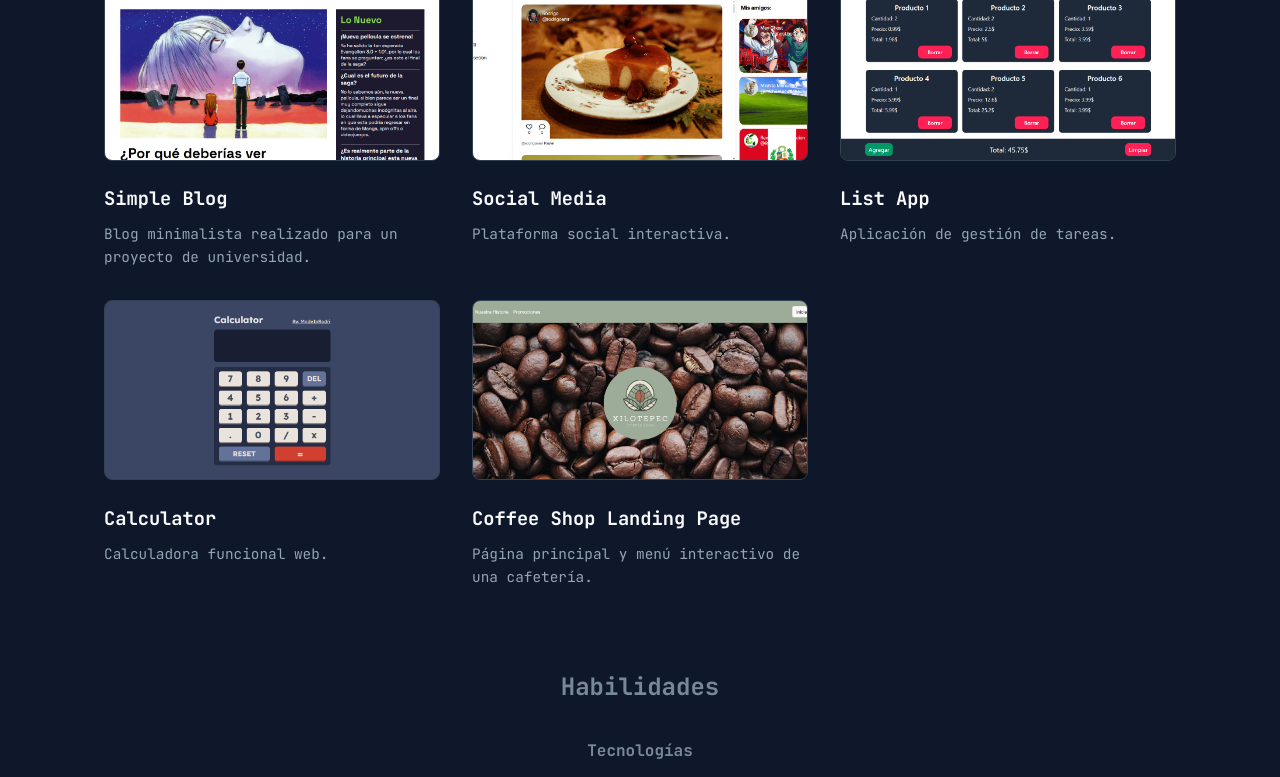
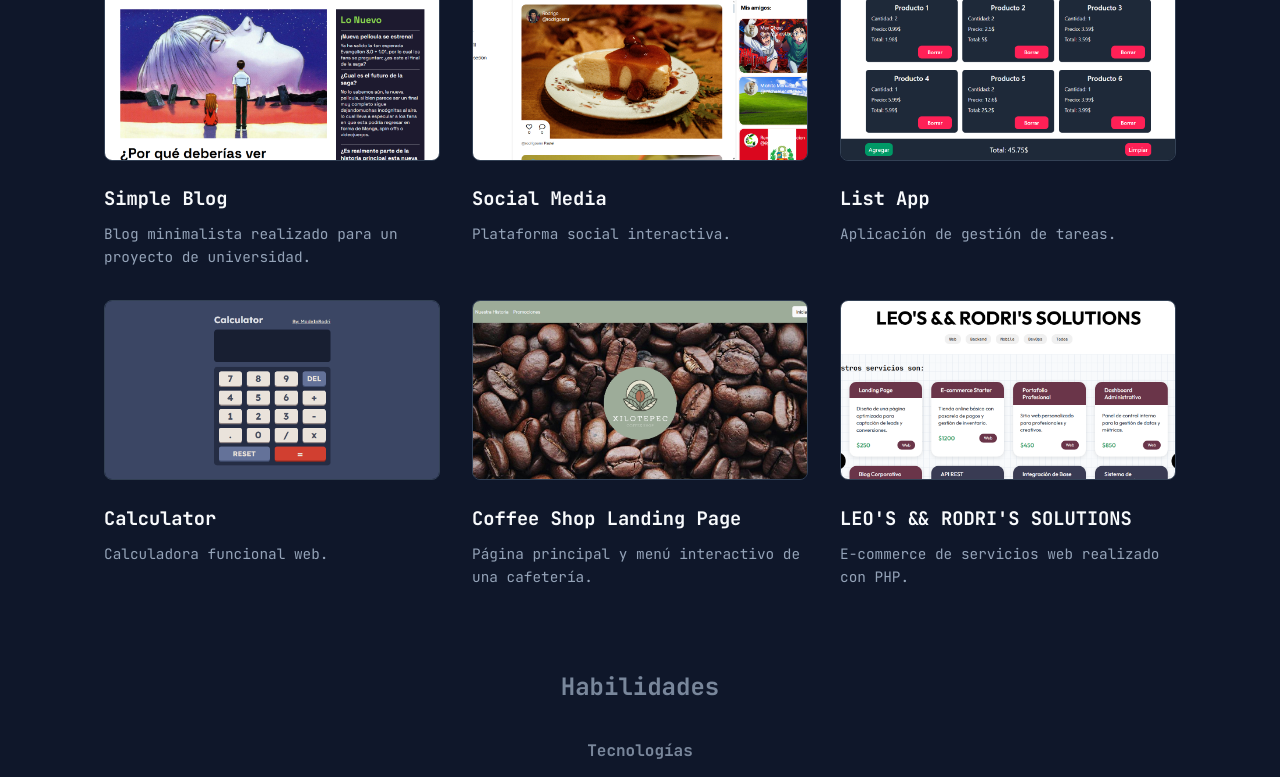
Before and after one commit to MadeInRodri/mi-portafolio, a website built with Vite: page index.html in a window 1280 px wide. Shown: the part 715-1492 px from the top of the page. Built offline with nearby package versions, Linux system fonts and the light colour scheme; files whose address does not match are found by name.

Commit message:
Agregando nuevo proyecto al portafolio

```diff
--- a/src/main.js
+++ b/src/main.js
@@ -131,6 +131,23 @@ document.querySelector("#app").innerHTML = `
               <p>Página principal y menú interactivo de una cafetería.</p>
             </div>
           </article>
+
+          <article class="project-card">
+            <a
+              href="https://leo-and-rodri-solutions.infinityfreeapp.com"
+              target="_blank"
+              rel="noreferrer"
+            >
+              <img
+                src="/images/service-catalog.png"
+                alt="E-Commerce con PHP"
+              />
+            </a>
+            <div class="project-info">
+              <h3>LEO'S && RODRI'S SOLUTIONS</h3>
+              <p>E-commerce de servicios web realizado con PHP.</p>
+          </article>
+
         </div>
       </section>
 
@@ -201,7 +218,7 @@ if (avatarImage) {
       () => {
         avatarImage.classList.remove("shake-active");
       },
-      { once: true }
+      { once: true },
     );
   });
 }
--- a/src/style.css
+++ b/src/style.css
@@ -265,10 +265,8 @@ footer {
 
 #avatar-img {
   -webkit-tap-highlight-color: transparent;
-
   user-select: none;
   -webkit-user-select: none;
-
   outline: none;
 }
 
```
Also changed, not shown: public/images/service-catalog.png (added), 1 other file.
